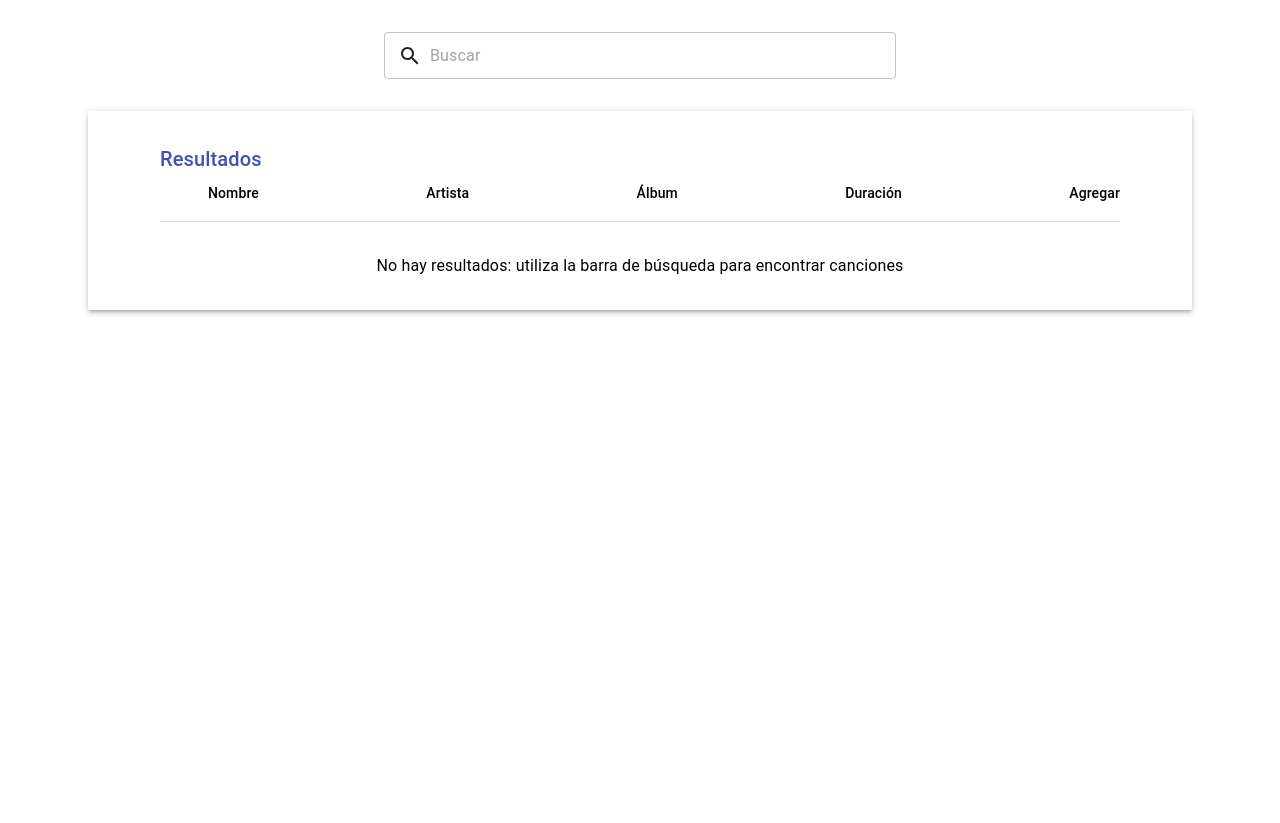
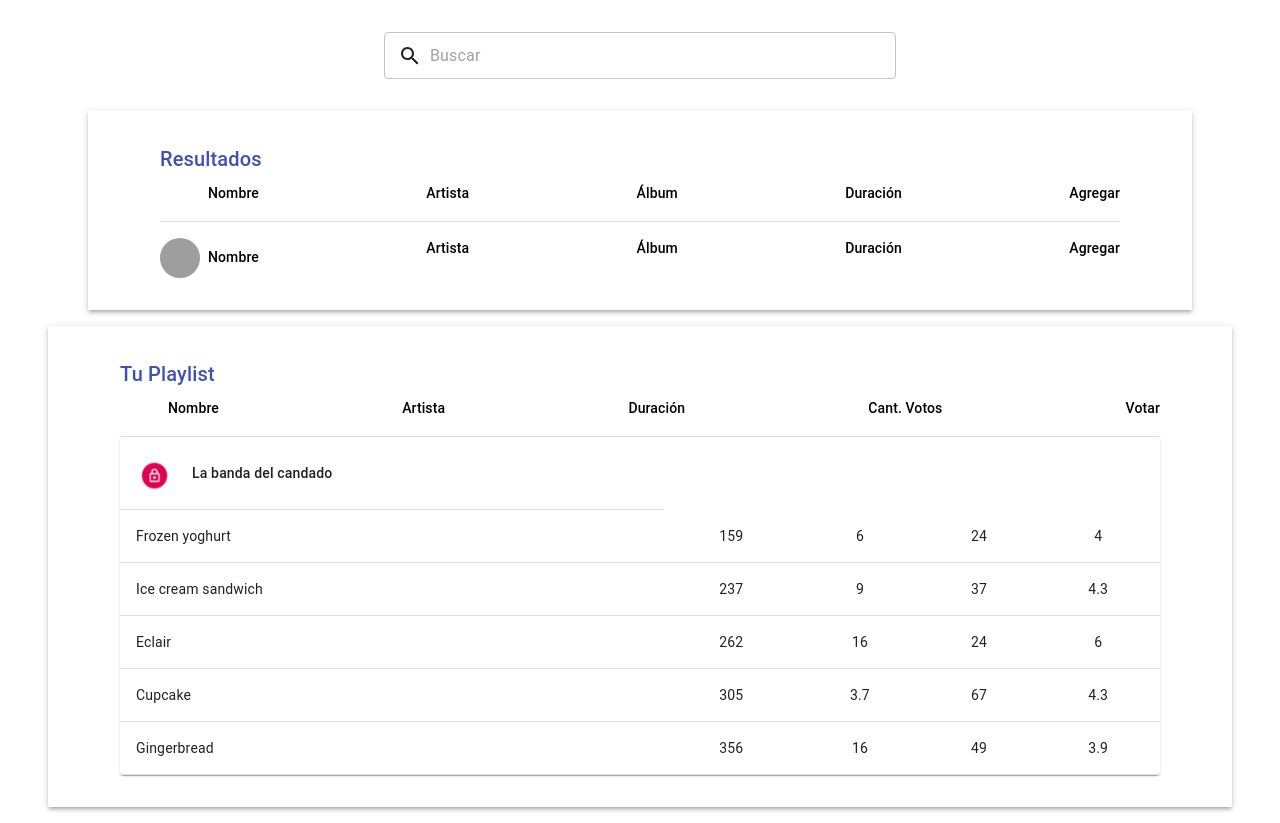
Before and after one commit to Ry-Ferreira/Proyecto-Modulo-2, a React (Create React App) app in the folder app-run/: page /playlist in a window 1280 px wide. Before the commit the page ends 800 px from the top, so only its background shows below. Built offline with nearby package versions, Linux system fonts and the light colour scheme; grey boxes are pictures that could not be loaded.

Commit message:
Progress-inPlaylist

```diff
--- /dev/null
+++ b/app-run/src/Components/SearchList.js
@@ -0,0 +1,122 @@
+import React from 'react';
+import Container from '@material-ui/core/Container';
+import Box from '@material-ui/core/Box';
+import Typography from '@material-ui/core/Typography';
+import Grid from '@material-ui/core/Grid';
+import Divider from '@material-ui/core/Divider';
+import { makeStyles } from '@material-ui/core/styles';
+import Paper from '@material-ui/core/Paper';
+import Avatar from '@material-ui/core/Avatar';
+import ListItem from '@material-ui/core/ListItem';
+import List from '@material-ui/core/List';
+import GridList from '@material-ui/core/GridList';
+import Table from '@material-ui/core/Table';
+import TableBody from '@material-ui/core/TableBody';
+import TableCell from '@material-ui/core/TableCell';
+import TableContainer from '@material-ui/core/TableContainer';
+import TableHead from '@material-ui/core/TableHead';
+import TableRow from '@material-ui/core/TableRow';
+import { ListItemAvatar } from '@material-ui/core';
+import padlock from '../Images/candado-logo.png';
+
+const useStyles = makeStyles({
+    root: {
+        marginLeft: 0,
+        marginRight: 0,
+    },
+    table: {
+        minWidth: 650,
+    },
+})
+
+function createData(name, calories, fat, carbs, protein) {
+    return { name, calories, fat, carbs, protein };
+}
+
+const rows = [
+    createData('Frozen yoghurt', 159, 6.0, 24, 4.0),
+    createData('Ice cream sandwich', 237, 9.0, 37, 4.3),
+    createData('Eclair', 262, 16.0, 24, 6.0),
+    createData('Cupcake', 305, 3.7, 67, 4.3),
+    createData('Gingerbread', 356, 16.0, 49, 3.9),
+];
+
+
+const SearchList = () => {
+
+    const classes = useStyles();
+    const find = true;
+    const flexContainer = {
+        display: 'flex',
+        flexDirection: 'row',
+        padding: 0,
+    };
+
+    return(
+        <Container>
+            <Box boxShadow={3} py={4} my={2} mx={3} px={9}>
+                <Box mb={2}>
+                    <Box mb={1}>
+                        <Typography variant="h6" color="primary">Tu Playlist</Typography>
+                    </Box>
+                    <Box>
+                        <Grid container="bool" direction="row" justify="space-between">
+                            <Box ml={6}><Typography variant="subtitle2">Nombre</Typography></Box>
+                            <Box><Typography variant="subtitle2">Artista</Typography></Box>
+                            <Box><Typography variant="subtitle2">Duración</Typography></Box>
+                            <Box><Typography variant="subtitle2">Cant. Votos</Typography></Box>
+                            <Box><Typography variant="subtitle2">Votar</Typography></Box>
+                        </Grid>
+                    </Box>
+                </Box>
+
+                <Divider variant="middle" classes={{root: classes.root}}/>
+    {!find &&   <Box p={7} mt={2}>
+                    <Grid container="bool" direction="column" alignItems="center">
+                        <Paper variant="outlined">
+                            <Box p={4} my={4}>
+                                <Grid container="bool" direction="column" alignItems="center">
+                                    <Box>
+                                        <Typography variant="h6">UPS!, TU PLAYLIST AÚN ESTÁ VACÍA</Typography>
+                                    </Box>
+                                    <Box mt={1}>
+                                        <Typography variant="body1">Comenza a agregar canciones</Typography>
+                                    </Box>
+                                </Grid>
+                            </Box>
+                        </Paper>
+                    </Grid>
+                </Box>}
+    {find &&    <TableContainer component={Paper}>
+                  <Table className={classes.table} aria-label="simple table">
+                    <TableHead>
+                      <TableRow>
+                        <TableCell>
+                            <Grid container="bool" direction="row" alignItems="center">
+                                <ListItemAvatar><Avatar src={padlock} /></ListItemAvatar>
+                                <Typography variant="p">La banda del candado</Typography>
+                            </Grid>
+                        </TableCell>
+                      </TableRow>
+                    </TableHead>
+                    <TableBody>
+                      {rows.map((row) => (
+                        <TableRow key={row.name}>
+                          <TableCell component="th" scope="row">
+                            {row.name}
+                          </TableCell>
+                          <TableCell align="center">{row.calories}</TableCell>
+                          <TableCell align="center">{row.fat}</TableCell>
+                          <TableCell align="center">{row.carbs}</TableCell>
+                          <TableCell align="center">{row.protein}</TableCell>
+                        </TableRow>
+                      ))}
+                    </TableBody>
+                  </Table>
+                </TableContainer>}
+            </Box>
+        </Container>
+    )
+}
+
+export default SearchList;
--- a/app-run/src/Components/SearchPlay.js
+++ b/app-run/src/Components/SearchPlay.js
@@ -1,18 +1,11 @@
 import React, { Fragment } from 'react';
 import Box from '@material-ui/core/Box';
 import { makeStyles } from '@material-ui/core/styles';
-import Grid from '@material-ui/core/Grid';
-import Input from '@material-ui/core/Input';
-import IconButton from '@material-ui/core/IconButton';
 import SearchIcon from '@material-ui/icons/Search';
-import TextField from '@material-ui/core/TextField';
 import FormControl from '@material-ui/core/FormControl';
 import OutlinedInput from '@material-ui/core/OutlinedInput';
-import InputLabel from '@material-ui/core/InputLabel';
 import InputAdornment from '@material-ui/core/InputAdornment';
-import FilledInput from '@material-ui/core/FilledInput';
-import EmptySearch from './Sub-components/emptySearch';
-import Container from '@material-ui/core/Container';
+import EmptySearch from './Sub-components/EmptySearch';
 
 
 const useStyle = makeStyles((theme) => ({
@@ -22,8 +15,6 @@ const useStyle = makeStyles((theme) => ({
 }))
 
 
-
-
 const SearchPlay = () => {
 
     let classes = useStyle();
@@ -31,7 +22,7 @@ const SearchPlay = () => {
     return (
         <Fragment>
             <Box my={4}>
-                <FormControl fullWidth variant="outlined" classes={classes.margin}>
+                <FormControl fullWidth variant="outlined">
                     <Box width="40%" mx="auto">
                         <OutlinedInput
                             classes={{root:classes.root}}
--- a/app-run/src/Components/Sub-components/List.js
+++ /dev/null
@@ -1 +0,0 @@
-import React from 'react';
--- a/app-run/src/Components/Sub-components/emptySearch.js
+++ b/app-run/src/Components/Sub-components/emptySearch.js
@@ -17,7 +17,7 @@ const useStyles = makeStyles({
 const EmptySearch = () => {
 
     let classes = useStyles();
-    let Op = true;
+    let Op = false;
 
     return (
         <Container>
--- a/app-run/src/Pages/Playlist.js
+++ b/app-run/src/Pages/Playlist.js
@@ -1,13 +1,18 @@
-import React from 'react';
+import React, { Fragment } from 'react';
 import Snackbar from '../Components/Snackbar';
 import SearchPlay from '../Components/SearchPlay';
+import SearchList from '../Components/SearchList';
+
 import { BrowserRouter as useParams } from "react-router-dom";
 
 
 const Playlist = () => {
 
     return (
-        <SearchPlay />
+        <Fragment>
+            <SearchPlay />
+            <SearchList />
+        </Fragment>
     )
 }
 
```
Also changed, not shown: app-run/src/Components/Sub-components/EmptyList.js (added, +21 -0 lines).
